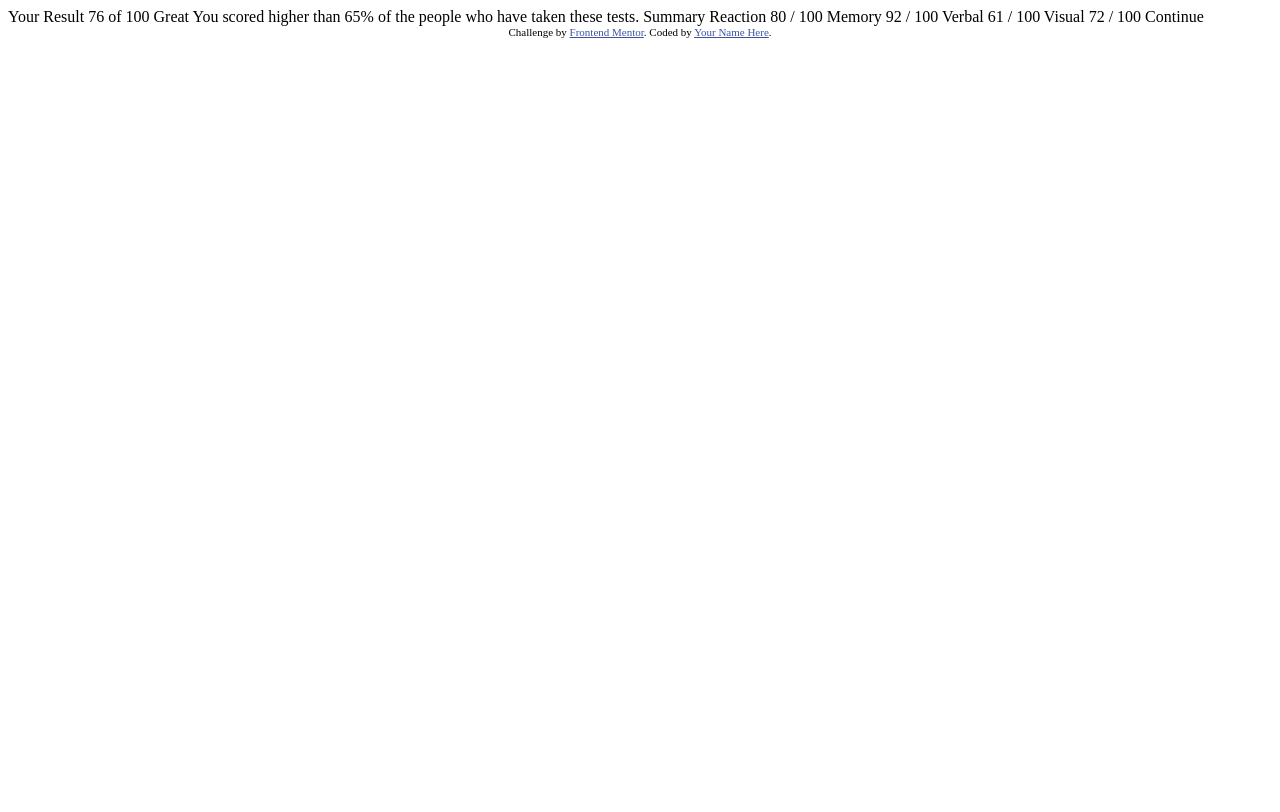
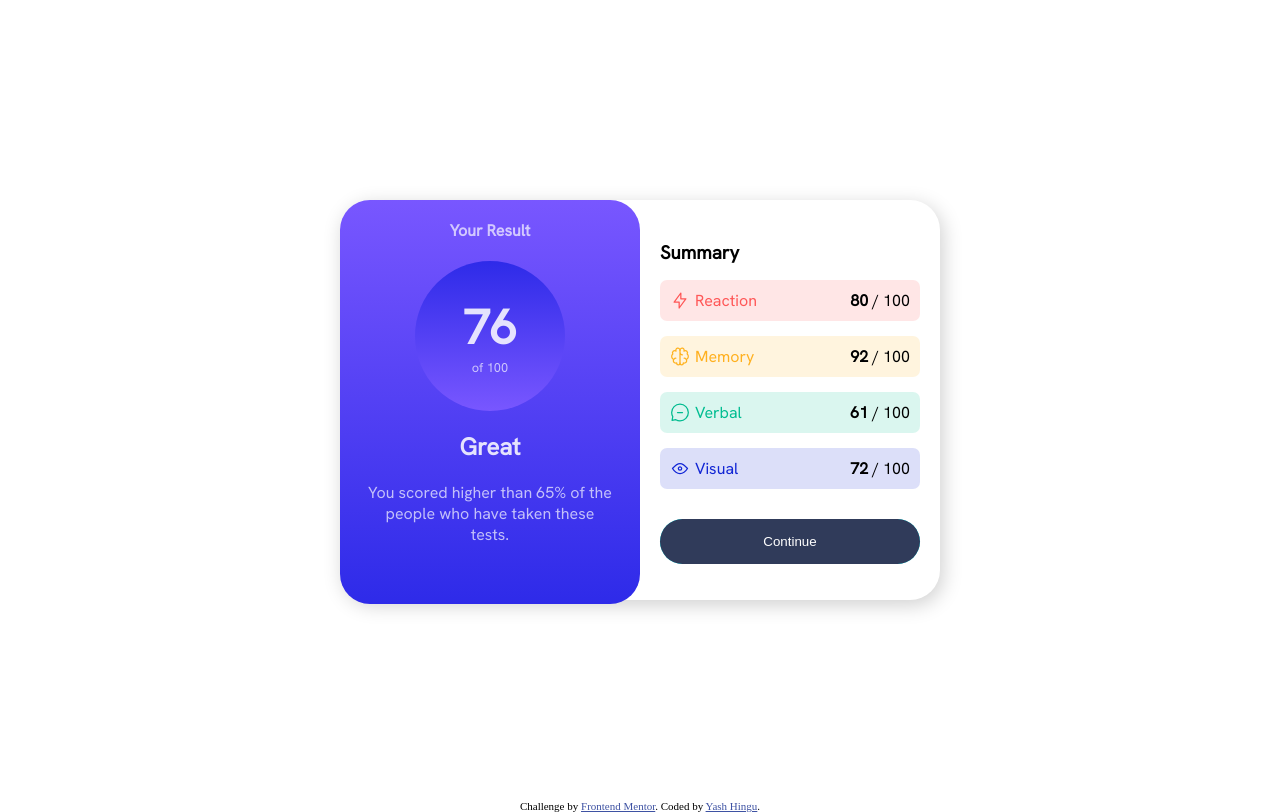
Before and after one commit to Yash1Hingu/ResultsSummary, a plain HTML site: page index.html in a window 1280 px wide. Drawn offline with Linux system fonts and the light colour scheme.

Commit message:
Desktop View Complete

```diff
--- a/index.html
+++ b/index.html
@@ -1,8 +1,10 @@
 <!DOCTYPE html>
 <html lang="en">
+
 <head>
   <meta charset="UTF-8">
-  <meta name="viewport" content="width=device-width, initial-scale=1.0"> <!-- displays site properly based on user's device -->
+  <meta name="viewport" content="width=device-width, initial-scale=1.0">
+  <!-- displays site properly based on user's device -->
 
   <link rel="icon" type="image/png" sizes="32x32" href="./assets/images/favicon-32x32.png">
 
@@ -10,38 +12,65 @@
 
   <!-- Feel free to remove these styles or customise in your own stylesheet 👍 -->
   <style>
-    .attribution { font-size: 11px; text-align: center; }
-    .attribution a { color: hsl(228, 45%, 44%); }
+    .attribution {
+      font-size: 11px;
+      text-align: center;
+    }
+
+    .attribution a {
+      color: hsl(228, 45%, 44%);
+    }
   </style>
+  <link rel="stylesheet" href="style.css">
 </head>
+
 <body>
 
-  Your Result
-  76
-  of 100
+  <div class="container">
+    <div class="scroreCard">
 
-  Great
-  You scored higher than 65% of the people who have taken these tests.
+      <div class="score">
+        <h4>Your Result</h4>
+        <div class="circle">
+          <h1>76</h1>
+          <p>of 100</p>
+        </div>
 
-  Summary
+        <h2>Great</h2>
+        <p>You scored higher than 65% of the people who have taken these tests.</p>
+      </div>
 
-  Reaction
-  80 / 100
+      <div class="summary">
+        <h3>Summary</h3>
 
-  Memory
-  92 / 100
-
-  Verbal
-  61 / 100
-
-  Visual
-  72 / 100
-
-  Continue
-
+        <div class="subox su-red">
+          <img src="assets/images/icon-reaction.svg" alt="">
+          <p class="subject">Reaction</p>
+          <p class="marks"><b>80</b> / 100</p>
+        </div>
+        <div class="subox su-yellow">
+          <img src="assets/images/icon-memory.svg" alt="">
+          <p class="subject">Memory</p>
+          <p class="marks"><b>92</b> / 100</p>
+        </div>
+        <div class="subox su-green">
+          <img src="assets/images/icon-verbal.svg" alt="">
+          <p class="subject">Verbal</p>
+          <p class="marks"><b>61</b> / 100</p>
+        </div>
+        <div class="subox su-violte">
+          <img src="assets/images/icon-visual.svg" alt="">
+          <p class="subject">Visual</p>
+          <p class="marks"><b>72</b> / 100</p>
+        </div>
+        <button class="btn">Continue</button>
+      </div>
+    </div>
+  </div>
   <div class="attribution">
     Challenge by <a href="https://www.frontendmentor.io?ref=challenge" target="_blank">Frontend Mentor</a>.
-    Coded by <a href="#">Your Name Here</a>.
+    Coded by <a href="#">Yash Hingu</a>.
   </div>
 </body>
+
 </html>
--- /dev/null
+++ b/style.css
@@ -0,0 +1,140 @@
+@import url('https://fonts.googleapis.com/css2?family=Hanken+Grotesk&display=swap');
+*{
+    margin: 0;
+    padding: 0;
+    box-sizing: border-box;
+}
+.container{
+    display: flex;
+    align-items: center;
+    height: 100vh;
+    font-family: 'Hanken Grotesk', sans-serif;
+}
+.scroreCard {
+    display: grid;
+    grid-template-columns: 1fr 1fr;
+    width: 600px;
+    height:400px;
+    margin: 0 auto;
+    border-radius: 30px;
+    box-shadow: 3px 5px 20px 0px #00000030;
+}
+
+.score{
+    display: flex;
+    flex-direction: column;
+    text-align: center;
+    color: hsla(0, 0%, 100%, 0.853);
+    background-image: linear-gradient(hsl(252, 100%, 67%),hsl(241, 81%, 54%));
+    border-radius: 30px;
+}
+
+.score h4{
+    margin: 20px 0;
+    opacity: 0.8;
+}
+.score .circle{
+    display: flex;
+    flex-direction: column;
+    justify-content: center;
+    background-image: linear-gradient(hsl(241, 81%, 54%),hsl(252, 100%, 67%));
+    margin: 0 auto;
+    width: 150px;
+    height: 150px;
+    border-radius: 50%;
+}
+
+.circle h1{
+    font-size: 3rem;
+}
+
+.circle p{
+    opacity: 0.5;
+    font-size: 0.8rem;
+}
+
+.score h2 {
+    margin: 20px 0;
+}
+
+.score p{
+    padding: 0 25px;
+    opacity: 0.8;
+}
+
+.summary {
+    position: relative;
+    padding: 40px 20px;
+}
+
+.subox{
+    display: flex;
+    padding: 10px;
+    margin: 15px 0;
+    border-radius: 7px;
+}
+
+.subox .subject{
+    margin-left: 5px;
+}
+.subox .marks{
+    margin-left: auto;
+}
+
+.su-red{
+    background-color: hsla(0, 100%, 67%, 0.146);
+}
+
+.su-red .subject {
+    color: hsl(0, 100%, 67%);
+}
+
+.su-yellow{
+    background-color: hsla(39, 100%, 56%,0.146);
+}
+
+.su-yellow .subject {
+    color: hsl(39, 100%, 56%);
+}
+
+.su-green{
+    background-color: hsla(166, 100%, 37%,0.146);
+}
+
+.su-green .subject {
+    color: hsl(166, 100%, 37%);
+}
+
+.su-violte {
+    background-color: hsla(234, 85%, 45%, 0.146);
+}
+.su-violte .subject {
+    color: hsl(234, 85%, 45%);
+}
+
+.btn{
+    position: relative;
+    width: 100%;
+    padding: 15px 0;
+    margin-top: 15px;
+    border-radius: 30px;
+    color: hsl(0, 0%, 100%);
+    background-color: hsl(224, 30%, 27%);
+    border: none;
+    cursor: pointer;
+}
+
+.btn::after {
+    content: '';
+    position: absolute;
+    width: 100%;
+    height: 100%;
+    border-radius: 30px;
+    top: 0;
+    right: 0;
+    background-color: aqua;
+    z-index: -1;
+}
+.btn:hover{
+    background-image: linear-gradient(hsl(252, 100%, 67%),hsl(241, 81%, 54%));
+}
```
